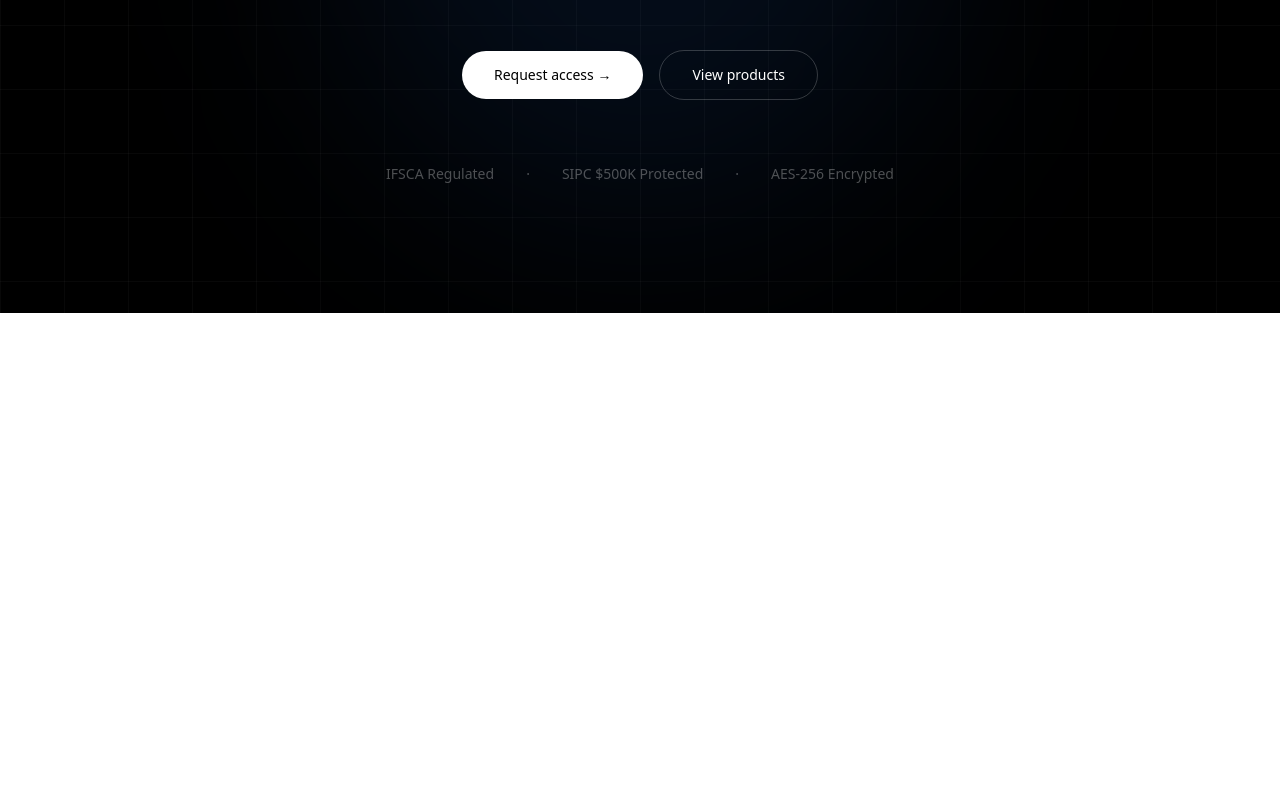
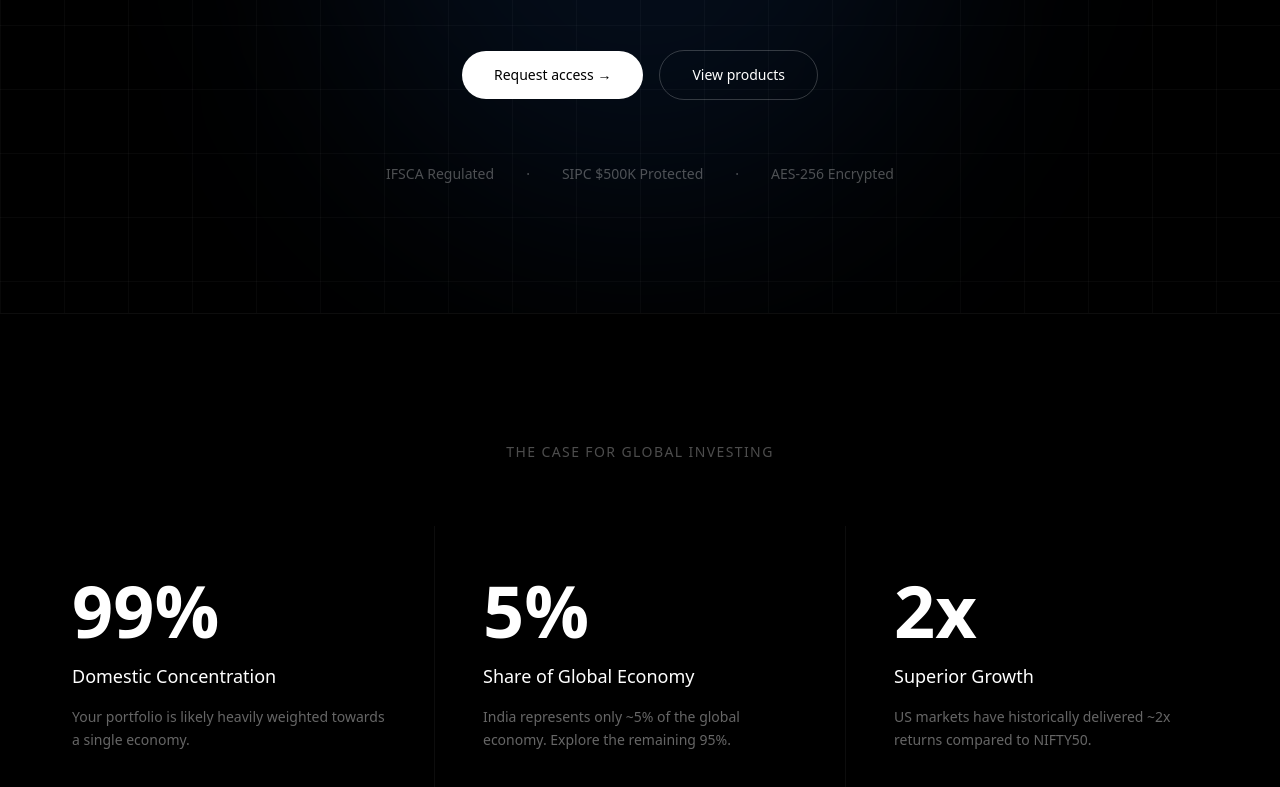
Before and after one commit to princeyadav14/spring-street, a Next.js app: page / in a window 1280 px wide. Shown: the part 487-1274 px from the top of the page. Before the commit the page ends 800 px from the top, so only its background shows below. Built offline with nearby package versions, Linux system fonts and the light colour scheme.

Commit message:
Add Stats section with animated numbers

```diff
--- /dev/null
+++ b/app/components/Stats.tsx
@@ -0,0 +1,91 @@
+'use client'
+import { useEffect, useRef, useState } from 'react'
+
+const stats = [
+  {
+    number: 99,
+    suffix: '%',
+    label: 'Domestic Concentration',
+    description: 'Your portfolio is likely heavily weighted towards a single economy.',
+  },
+  {
+    number: 5,
+    suffix: '%',
+    label: 'Share of Global Economy',
+    description: 'India represents only ~5% of the global economy. Explore the remaining 95%.',
+  },
+  {
+    number: 2,
+    suffix: 'x',
+    label: 'Superior Growth',
+    description: 'US markets have historically delivered ~2x returns compared to NIFTY50.',
+  },
+]
+
+function AnimatedNumber({ number, suffix }: { number: number; suffix: string }) {
+  const [count, setCount] = useState(0)
+  const [started, setStarted] = useState(false)
+  const ref = useRef<HTMLDivElement>(null)
+
+  useEffect(() => {
+    const observer = new IntersectionObserver(
+      ([entry]) => {
+        if (entry.isIntersecting && !started) {
+          setStarted(true)
+        }
+      },
+      { threshold: 0.5 }
+    )
+    if (ref.current) observer.observe(ref.current)
+    return () => observer.disconnect()
+  }, [started])
+
+  useEffect(() => {
+    if (!started) return
+    let start = 0
+    const duration = 2000
+    const increment = number / (duration / 16)
+    const timer = setInterval(() => {
+      start += increment
+      if (start >= number) {
+        setCount(number)
+        clearInterval(timer)
+      } else {
+        setCount(Math.floor(start))
+      }
+    }, 16)
+    return () => clearInterval(timer)
+  }, [started, number])
+
+  return (
+    <div ref={ref} className="text-6xl md:text-7xl font-bold text-white">
+      {count}{suffix}
+    </div>
+  )
+}
+
+export default function Stats() {
+  return (
+    <section className="bg-black py-32 border-t border-white/5">
+      <div className="max-w-7xl mx-auto px-6">
+
+        {/* Section label */}
+        <p className="text-white/30 text-sm uppercase tracking-widest mb-16 text-center">
+          The case for global investing
+        </p>
+
+        {/* Stats grid */}
+        <div className="grid grid-cols-1 md:grid-cols-3 gap-px bg-white/5">
+          {stats.map((stat, i) => (
+            <div key={i} className="bg-black p-12 flex flex-col gap-4">
+              <AnimatedNumber number={stat.number} suffix={stat.suffix} />
+              <div className="text-white font-medium text-lg">{stat.label}</div>
+              <div className="text-white/40 text-sm leading-relaxed">{stat.description}</div>
+            </div>
+          ))}
+        </div>
+
+      </div>
+    </section>
+  )
+}
--- a/app/page.tsx
+++ b/app/page.tsx
@@ -1,11 +1,13 @@
 import Navbar from './components/Navbar'
 import Hero from './components/Hero'
+import Stats from './components/Stats'
 
 export default function Home() {
   return (
     <main className="bg-black min-h-screen">
       <Navbar />
       <Hero />
+      <Stats />
     </main>
   )
 }
```
